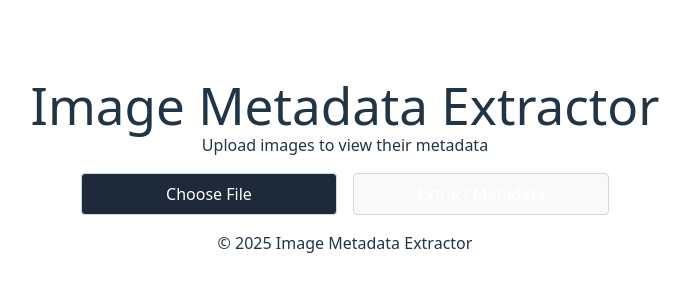
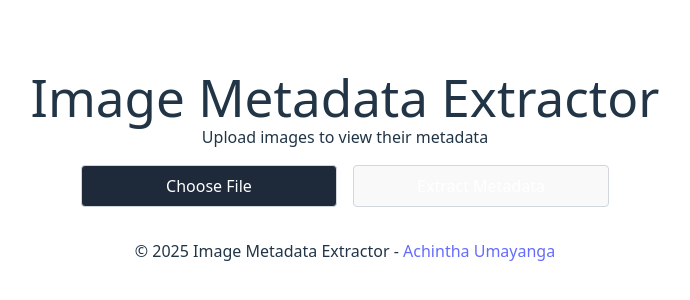
Before and after one commit to achintha-umayanga/META-Extractor-fe, a React (Vite) app: page / in a window 1280 px wide. Shown: the part 234-534 px from the top of the page, without its empty margins (295-985 px from the left). Built offline with nearby package versions, Linux system fonts and the light colour scheme.

Commit message:
added github reference

```diff
--- a/src/App.tsx
+++ b/src/App.tsx
@@ -60,8 +60,8 @@ function App() {
         )} */}
       </main>
 
-      <footer className="app-footer">
-        <p>© {new Date().getFullYear()} Image Metadata Extractor</p>
+      <footer className="app-footer mt-4">
+        <p>© {new Date().getFullYear()} Image Metadata Extractor - <a href="https://github.com/achintha-umayanga" target="_blank" rel="noopener noreferrer">Achintha Umayanga</a></p>
       </footer>
     </div>
   );
```
